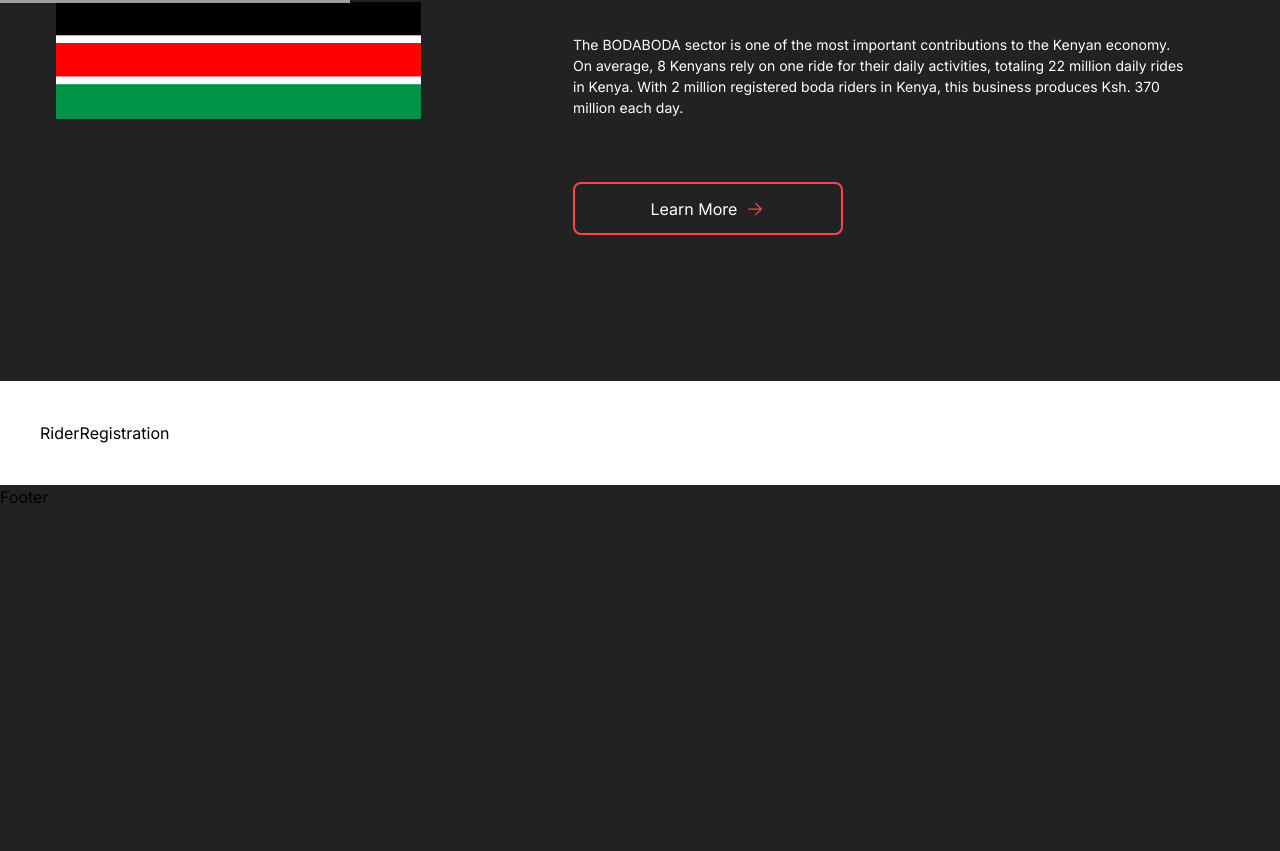
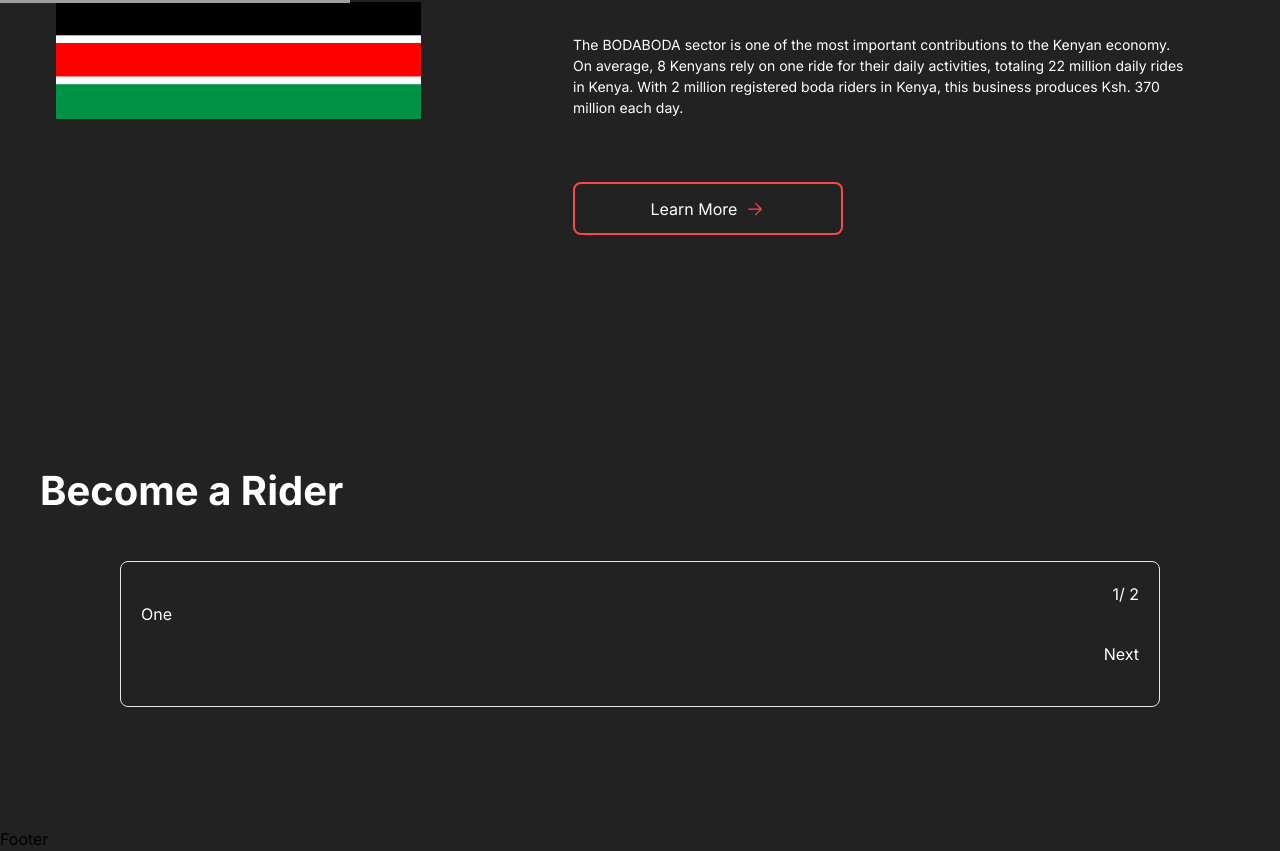
Before and after one commit to komenAnna/Songa, a Next.js app: page / in a window 1280 px wide. Shown: the part 435-1286 px from the top of the page. Before the commit the page ends 944 px from the top, so only its background shows below. Built offline with nearby package versions, Linux system fonts and the light colour scheme; grey boxes are pictures that could not be loaded.

Commit message:
[update]: finished with the structure of the form

```diff
--- /dev/null
+++ b/app/components/Landing/RiderRegistration/index.tsx
@@ -0,0 +1,13 @@
+import React from 'react'
+import RegistrationForm from '../../Riders'
+
+export default function RiderRegistration() {
+  return (
+    <div className='h-auto px-10 py-20'>
+      <h1 className='text-white font-bold text-[30px] md:text-[40px]'>Become a Rider</h1>
+
+      {/* Registration form  */}
+      <RegistrationForm />
+    </div>
+  )
+}
--- /dev/null
+++ b/app/components/Riders/index.tsx
@@ -0,0 +1,30 @@
+/* eslint-disable react/jsx-key */
+"use client"
+import { useMultistepForm } from '@/app/hooks/useMultistepForm'
+import React from 'react'
+
+export default function RegistrationForm() {
+  const { steps, currentStepIndex, step, isFirstStep, back, next, isLastStep } = useMultistepForm([
+    <div>One</div>,
+    <div>Two</div>
+  ])
+
+  return (
+    <div className='relative text-white py-5 border md:mx-20 md:my-10 rounded-lg'>
+        <form action="" className='p-5'>
+          <div className='absolute top-5 right-5'>
+            {currentStepIndex + 1}/ {steps.length}
+          </div>
+          {step}
+
+          {/* Navigation */}
+          <div className='mt-[1rem] flex gap-[.5rem] justify-end'>
+            {!isFirstStep && <button type='button' onClick={back}>Back</button>}
+            <button type='button' onClick={next}>
+              {isLastStep ? "Finish" : "Next"}
+            </button>
+          </div>
+        </form>
+    </div>
+  )
+}
--- /dev/null
+++ b/app/hooks/useMultistepForm.tsx
@@ -0,0 +1,36 @@
+"use client"
+import { ReactElement, useState } from "react";
+
+export function useMultistepForm(steps: ReactElement[]) {
+    const [currentStepIndex, setCurrentStepIndex] = useState(0)
+
+    function next() {
+        setCurrentStepIndex(i => {
+            if (i >= steps.length - 1) return i
+
+            return i+1
+        })
+    }
+
+    function back() {
+        setCurrentStepIndex(i => {
+            if (i <= 0) return i
+            return i-1
+        })
+    }
+
+    function goTo(index: number) {
+        setCurrentStepIndex(index)
+    }
+
+    return {
+        currentStepIndex,
+        step: steps[currentStepIndex],
+        steps,
+        isFirstStep: currentStepIndex === 0,
+        isLastStep: currentStepIndex === steps.length - 1,
+        goTo,
+        next,
+        back
+    }
+}
--- a/app/layout.tsx
+++ b/app/layout.tsx
@@ -1,8 +1,8 @@
-import { NavBar } from '@/components'
+import { NavBar } from '@/app/components'
 import './globals.css'
 import { useState } from 'react'
 import { Inter } from 'next/font/google'
-import Footer from '@/components/Elements/Footer'
+import Footer from '@/app/components/Elements/Footer'
 
 const inter = Inter({ subsets: ['latin'] })
 
--- a/app/page.tsx
+++ b/app/page.tsx
@@ -1,7 +1,7 @@
-import AboutUs from '@/components/Landing/AboutUs'
-import { Hero } from '@/components'
+import AboutUs from '@/app/components/Landing/AboutUs'
+import { Hero } from '@/app/components'
 import Image from 'next/image'
-import RiderRegistration from '@/components/Landing/RiderRegistration'
+import RiderRegistration from '@/app/components/Landing/RiderRegistration'
 
 export default function Home() {
   return (
--- a/components/Landing/RiderRegistration/index.tsx
+++ /dev/null
@@ -1,7 +0,0 @@
-import React from 'react'
-
-export default function RiderRegistration() {
-  return (
-    <div className='h-auto bg-white p-10'>RiderRegistration</div>
-  )
-}
--- a/components/Riders/RegistrationForm.tsx
+++ /dev/null
@@ -1,7 +0,0 @@
-import React from 'react'
-
-export default function RegistrationForm() {
-  return (
-    <div>RegistrationForm</div>
-  )
-}
```
Also changed, not shown: app/components/Elements/Footer/index.tsx (renamed from components/Elements/Footer/index.tsx), app/components/Elements/NavBar/index.tsx (renamed from components/Elements/NavBar/index.tsx), app/components/Landing/AboutUs/index.tsx (renamed from components/Landing/AboutUs/index.tsx), app/components/Landing/Hero/index.tsx (renamed from components/Landing/Hero/index.tsx), app/components/index.ts (renamed from components/index.ts).
